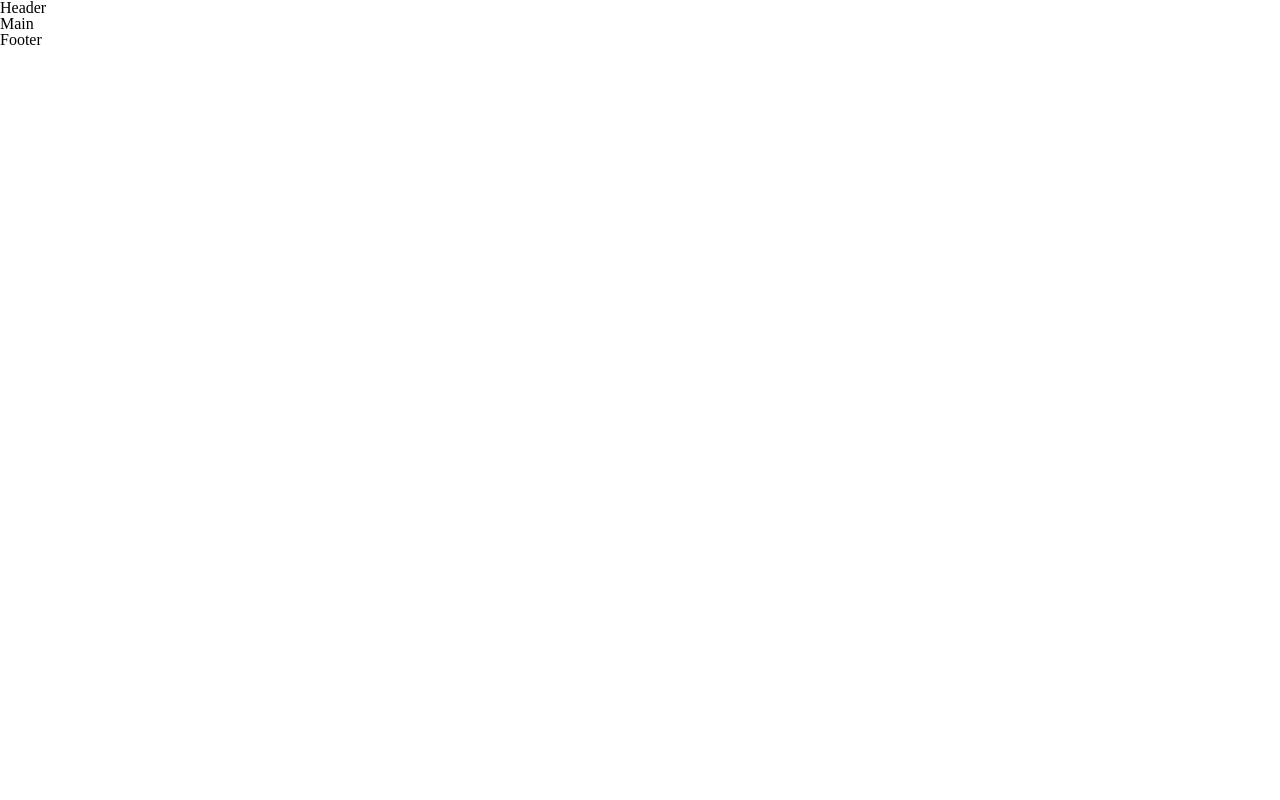
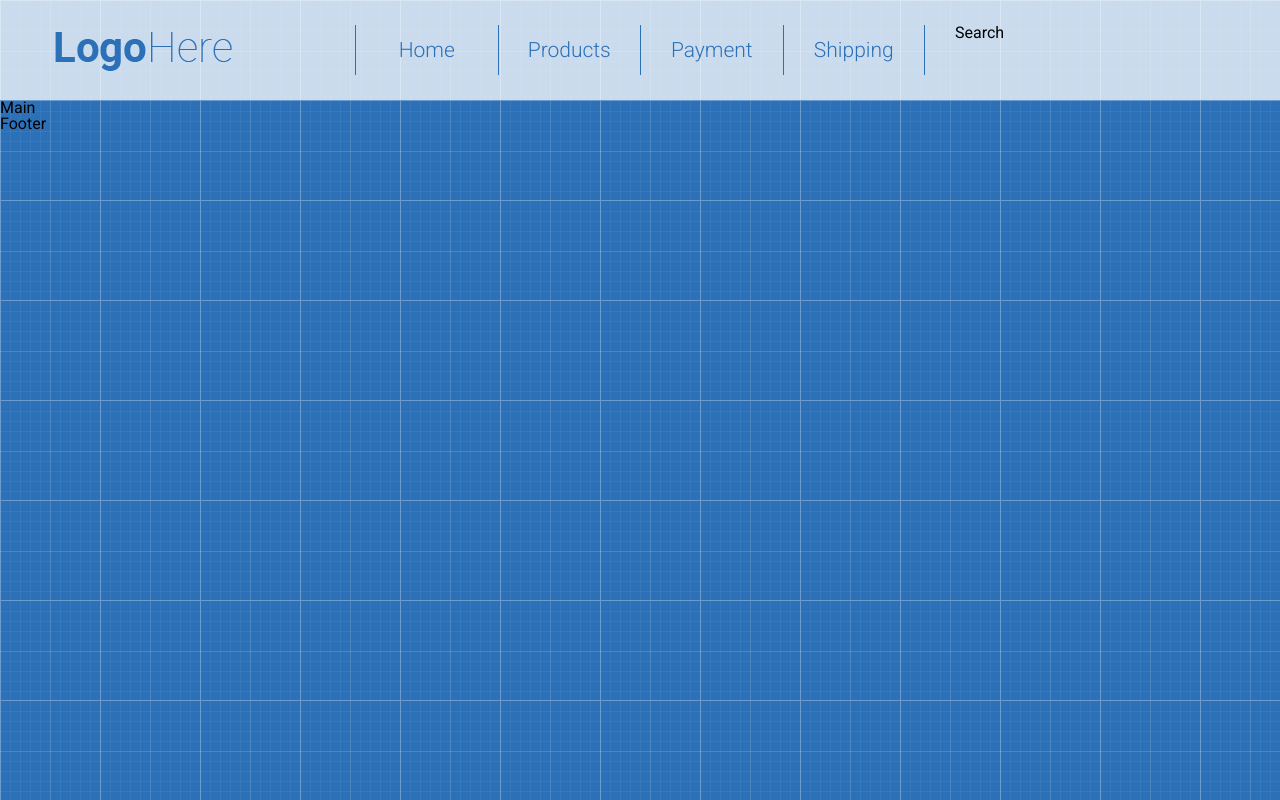
Before and after one commit to mariana123567/shop-project, a plain HTML site: page index.html in a window 1280 px wide. Drawn offline with Linux system fonts and the light colour scheme.

Commit message:
added Logo and Menu

```diff
--- a/index.html
+++ b/index.html
@@ -7,12 +7,37 @@
     <title>Shop-project</title>
     <link rel="stylesheet" href="reset.css">
     <link rel="stylesheet" href="style.css">
+
+    <link rel="preconnect" href="https://fonts.gstatic.com">
+    <link href="https://fonts.googleapis.com/css2?family=Roboto:wght@300;400;700&display=swap" rel="stylesheet">
 </head>
 <body>
-    <header class="header">Header</header>
+    <header class="header">
+        <div class="container">
+            <div class="row">
+                <div class="col-md-3">
+                    <div class="logo">
+                        <a href="">
+                            <img src="images/logo.png" alt="">
+                        </a>
+                    </div>
+                </div>
+                <div class="col-md-6">
+                    <nav>
+                        <ul class="menu">
+                            <li><a href="">Home</a></li>
+                            <li><a href="">Products</a></li>
+                            <li><a href="">Payment</a></li>
+                            <li><a href="">Shipping</a></li>
+                        </ul>
+                    </nav>
+                </div>
+                <div class="col-md-3">Search</div>
+            </div>
+        </div>
+    </header>
     <main class="main">Main</main>
     <footer class="footer">Footer</footer>
 
-
 </body>
 </html>
--- a/style.css
+++ b/style.css
@@ -0,0 +1,63 @@
+* {
+    box-sizing: border-box;
+}
+
+body {
+    font-family: 'Roboto', sans-serif;
+    background-image: url(images/patt.png);
+}
+.header {
+    background-color: rgba(255, 255, 255, 0.75);
+    padding: 25px 0;
+}
+.container {
+    width: 1200px;
+    margin: 0 auto;
+    padding-left: 15px;
+    padding-right: 15px;
+}
+.row {
+    margin-left: -15px;
+    margin-right: -15px;
+}
+.row:after,.menu:after {
+    content: "";
+    clear: both;
+    display: block;
+}
+.col-md-3 {
+    width: 25%;
+}
+.col-md-6 {
+    width: 50%;
+}
+[class*="col-"] {
+    float: left;
+    padding-left: 15px;
+    padding-right: 15px;
+}
+.logo {
+    margin-top: 7px;
+}
+.menu li {
+    float: left;
+    width: 25%;
+    border-left: 1px solid #2c71b8;
+}
+.menu li:last-child {
+    border-right: 1px solid #2c71b8;
+}
+.menu a {
+    display: block;
+    height: 50px;
+    color: #2c71b8;
+    text-decoration: none;
+    text-align: center;
+    line-height: 50px;
+    font-weight: 300;
+    font-size: 21px;
+}
+.menu a:hover {
+    background-color: #2c71b8;
+    color: white;
+}
```
Also changed, not shown: images/logo.png (added), images/patt.png (added).
